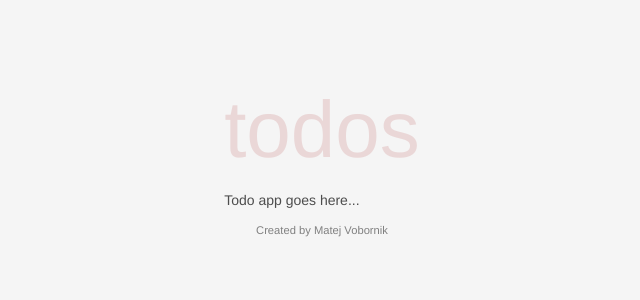
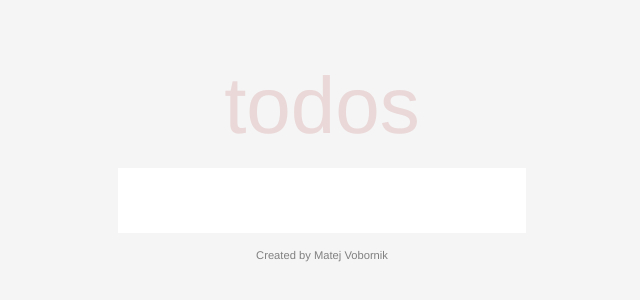
Before and after one commit to macko911/moro-todo, a React (Create React App) app: page / in a window 1280 px wide. Shown: the part 240-540 px from the top of the page, without its empty margins (318-958 px from the left). Built offline with nearby package versions, Linux system fonts and the light colour scheme.

Commit message:
create AddTodo component

```diff
--- /dev/null
+++ b/src/components/TodoApp/AddTodo.js
@@ -0,0 +1,30 @@
+import React, {useState} from 'react'
+import {css} from 'emotion'
+
+const AddTodo = () => {
+  const [value, setTodo] = useState('')
+
+  return (
+    <div className={styles.wrap}>
+      <input
+        className={styles.input}
+        onChange={e => setTodo(e.currentTarget.value)}
+
+        value={value}
+      />
+    </div>
+  )
+}
+
+const styles = {
+  wrap: css``,
+  input: css`
+    border: none;
+    padding: 1rem;
+    font-size: 1.8rem;
+    outline: none;
+    color: #545454;
+  `
+}
+
+export default AddTodo
--- a/src/components/TodoApp/TodoApp.js
+++ b/src/components/TodoApp/TodoApp.js
@@ -1,7 +1,13 @@
 import React from 'react'
 
+import AddTodo from './AddTodo'
+
 const TodoApp = () => {
-  return <div>Todo app goes here...</div>
+  return (
+    <div>
+      <AddTodo />
+    </div>
+  )
 }
 
 export default TodoApp
--- a/src/index.css
+++ b/src/index.css
@@ -3,7 +3,9 @@ body {
   padding: 0;
   background: #f5f5f5;
   color: #4d4d4d;
-  font: 14px 'Helvetica Neue', Helvetica, Arial, sans-serif;
+  font-family: 'Helvetica Neue', Helvetica, Arial, sans-serif;
+  font-size: 18px;
+  font-weight: 300;
   -webkit-font-smoothing: antialiased;
   -moz-osx-font-smoothing: grayscale;
 
```
